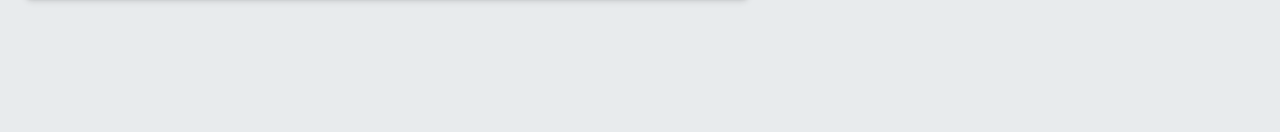
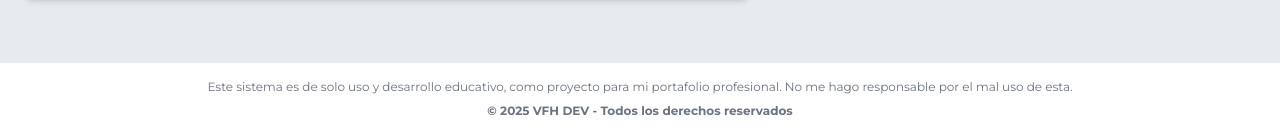
Before and after one commit to vfaundez-dev/sii_consulta_tributaria_react, a React (Vite) app: page / in a window 1280 px wide. Shown: the part 725-857 px from the top of the page. Before the commit the page ends 800 px from the top, so only its background shows below. Built offline with nearby package versions, Linux system fonts and the light colour scheme.

Commit message:
Completado footer

```diff
--- a/src/App.jsx
+++ b/src/App.jsx
@@ -1,3 +1,4 @@
+import Footer from "./components/Footer";
 import Header from "./components/Header";
 import Main from "./components/Main";
 import ToggleTheme from "./components/ToggleTheme";
@@ -9,6 +10,7 @@ function App() {
       <ToggleTheme />
       <Header />
       <Main />
+      <Footer />
     </div>
   )
 }
--- /dev/null
+++ b/src/components/Footer.jsx
@@ -0,0 +1,21 @@
+
+const Footer = () => {
+  return (
+    <footer className="bg-card text-muted-foreground text-xs text-center py-4 mt-4">
+      <p className="mb-2">
+        Este sistema es de solo uso y desarrollo educativo, como proyecto para mi portafolio profesional. No me hago
+        responsable por el mal uso de esta.
+      </p>
+      <a
+        href="https://vfh-portfolio.netlify.app"
+        target="_blank"
+        className="font-bold text-muted-foreground dark:text-secondary-foreground"
+        rel="noopener noreferrer"
+      >
+        © 2025 VFH DEV - Todos los derechos reservados
+      </a>
+    </footer>
+  )
+}
+
+export default Footer
```
